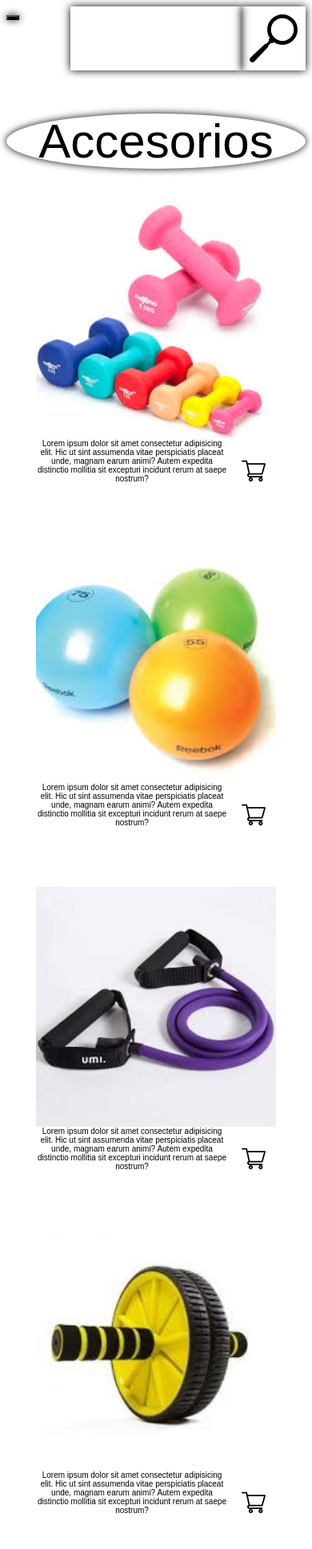
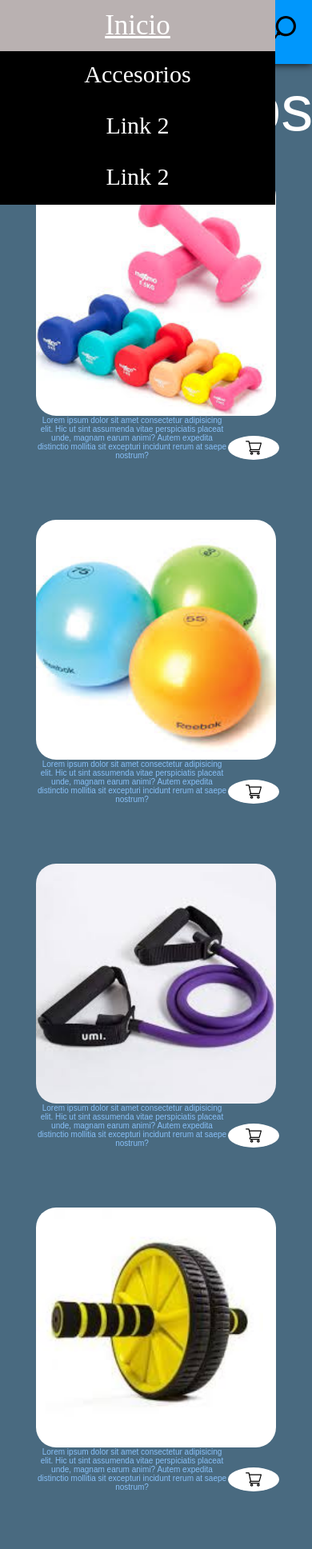
Before and after one commit to dmartinez1100/Proyecto_Desarrollo_web, a plain HTML site: page accesorios.html in a window 390 px wide. Shown: the top 1937 px of the page at 80% size. Drawn offline with Linux system fonts and the light colour scheme.

Commit message:
new_changes

```diff
--- a/accesorios.html
+++ b/accesorios.html
@@ -11,12 +11,18 @@
 </head>
 <body>
         <div class="barra" >
-                <div class="dropdown" >
-                        <button class="desp" ></button>
+                <div class="dropdown">
+
                         <div class="dropdown-content" style="left:0;">
-                                <a href="#">Link 1</a>
-                                <a href="#">Link 2</a>
-                                <a href="#">Link 3</a>
+
+                                <a class="inicio" href="#">Inicio</a>
+
+                                <a class="link1" href="accesorios.html"> Accesorios</a>
+
+                                <a class="link2" href="#">Link 2</a>
+                                <a class="link3" href="#">Link 2</a>
+
+
                         </div>
 
 
@@ -26,36 +32,46 @@
 
                 </div>
 
-                <div class="search1"></div>
-                <div class="search"></div>
+                        <div class="search1"></div>
+                        <div class="search2"></div>
+
+
 
         </div><br>
         <br>
         <br>
+        <br>
+        <br>
 
-        <div class="acc">Accesorios</div><br>
+        <div class="Acc">Accesorios</div><br>
 
         <div class="grid-2">
                 <div class="acc1">
                         <div class="item1" >
                         </div>
-                        <div class="item6" >
+                        <div class="item06" >
                                         <div class="descrip1" >
                                                 Lorem ipsum dolor sit amet consectetur adipisicing elit. Hic ut sint assumenda vitae perspiciatis placeat unde, magnam earum animi? Autem expedita distinctio mollitia sit excepturi incidunt rerum at saepe nostrum?
 
                                         </div>
 
                                         <div class="btn1">
+                                                        <span class="btnhover"> añadir al carrito</span>
+
 
                                         </div>
+
                         </div>
                 </div>
 
                 <div class="acc2">
                                 <div class="item2" >
                                         </div>
-                                <div class="item7" >
+                                <div class="item07" >
                                                 <div class="descrip2" >
+
+
+
                                                         Lorem ipsum dolor sit amet consectetur adipisicing elit. Hic ut sint assumenda vitae perspiciatis placeat unde, magnam earum animi? Autem expedita distinctio mollitia sit excepturi incidunt rerum at saepe nostrum?
 
                                                 </div>
@@ -71,7 +87,7 @@
                 <div class="acc3">
                                 <div class="item3" >
                                         </div>
-                                <div class="item8" >
+                                <div class="item08" >
                                                 <div class="descrip3" >
                                                         Lorem ipsum dolor sit amet consectetur adipisicing elit. Hic ut sint assumenda vitae perspiciatis placeat unde, magnam earum animi? Autem expedita distinctio mollitia sit excepturi incidunt rerum at saepe nostrum?
 
@@ -88,7 +104,7 @@
                 <div class="acc4">
                                 <div class="item4" >
                                         </div>
-                                <div class="item9" >
+                                <div class="item09" >
                                                 <div class="descrip4" >
                                                         Lorem ipsum dolor sit amet consectetur adipisicing elit. Hic ut sint assumenda vitae perspiciatis placeat unde, magnam earum animi? Autem expedita distinctio mollitia sit excepturi incidunt rerum at saepe nostrum?
 
@@ -105,7 +121,7 @@
                 <div class="acc5">
                                 <div class="item5" >
                                         </div>
-                                <div class="item10" >
+                                <div class="item010" >
                                                 <div class="descrip5" >
                                                         Lorem ipsum dolor sit amet consectetur adipisicing elit. Hic ut sint assumenda vitae perspiciatis placeat unde, magnam earum animi? Autem expedita distinctio mollitia sit excepturi incidunt rerum at saepe nostrum?
 
--- a/styleacc.css
+++ b/styleacc.css
@@ -1,3 +1,8 @@
+body{
+    margin: 0;
+    background-color: #496A80;
+}
+
 .grid-2{
     font-size: 20px;
     color: black;
@@ -26,6 +31,9 @@
 
 
 .barra{
+    background-color: whitesmoke;
+    width: 100%;
+    position: fixed;
     display: grid;
     grid-auto-columns: 80px 2fr 2fr 2fr 80px;
     grid-auto-rows: 80px;
@@ -35,21 +43,20 @@
 }
 
 
-.desp{
-    background: url(assets/images/menu.svg) no-repeat center ;
-    background-size: cover;
-    position: relative;
-    grid-column: 1/2;
-    font-size: 80px;
-    box-shadow: 0px 0px 10px 0px black;
 
 
-}
 .dropdown{
+    grid-column: 1/2;
+    background: url(assets/images/menu.svg) no-repeat center ;
+    background-size: 60px;
     position: relative;
+    background-color: #0097FC;
+
     display: inline-block;
+    box-shadow: 0px 0px 10px 0px black;
 }
 .dropdown-content {
+
     display: none;
     position: absolute;
     right: 0;
@@ -58,76 +65,81 @@
 
 }
 
-.dropdown-content a{
-    color: black;
-  padding: 12px 16px;
-  text-decoration: none;
-  display: block;
+.dropdown-content .inicio{
+    background-color: black;
+    width: 50vw;
+    height: 100px;
+    color: white;
+    padding: 12px 16px ;
+    display: block;
+    text-align: center;
+}
+[class^="link"]{
+    background-color: black;
+    width: 50vw;
+    height: 100px;
+    color: white;
+    padding: 12px 16px ;
+    text-decoration: none;
+    display: block;
+    text-align: center;
 }
 
-.dropdown-content a:hover {background-color: #f1f1f1;}
+.dropdown-content a:hover {background-color: #b9b1b1;}
+.dropdown-content .inicio:hover {background-color: #b9b1b1;}
 .dropdown:hover .dropdown-content {display: block;}
-.dropdown:hover .desp {background-color: #3e8e41;}
+.dropdown:hover {background-color: #f1f1f1;;}
 
+h1{
+    background-color: aqua;
+
+
+}
 .search1{
     grid-column: 2/5;
     box-shadow: 0px 0px 10px 0px black;
+    color: darkgray;
+    background-color: #81BCE3;
 }
-.search{
+.search2{
     background: url(assets/images/loupe.svg) no-repeat center ;
     grid-column: 5/6;
-    background-size: 60px;
+    background-size: 40px;
     position: relative;
     font-size: 80px;
-
+    background-color: #0097FC;
+    border-bottom: #0097FC;
     box-shadow: 0px 0px 10px 0px black;
 
 }
-.acc{
+.Acc{
 
 
-    color:black;
-    font-family: fantasy;
+    color: white;
+    font-family: Arial, Helvetica, sans-serif;
     font-size: 80px;
     text-align: center;
-    box-shadow: 0px 0px 10px 0px black;
+
 
 
 }
-.acc1{
+
+[class^="acc"]{
     display: grid;
     grid-auto-columns: 300px ;
     grid-auto-rows: 300px 80px;
-}
-.acc2{
-    display: grid;
-    grid-auto-columns: 300px ;
-    grid-auto-rows: 300px 80px;
-}
-.acc3{
-    display: grid;
-    grid-auto-columns: 300px ;
-    grid-auto-rows: 300px 80px;
-}
-.acc4{
-    display: grid;
-    grid-auto-columns: 300px ;
-    grid-auto-rows: 300px 80px;
-}
+    justify-items: center;
+    align-items: center;
 
-.acc5{
-    display: grid;
-    grid-auto-columns: 300px ;
-    grid-auto-rows: 300px 80px;
 }
 .item1{
     grid-row: 1/2;
-
+    border-radius: 25px;
     background-image: url(assets/images/acc1.jpg);
     width: 300px;
     height: 300px;
     background-size: cover;
-    position: relative;
+    /* position: relative; */
 
 
 
@@ -136,197 +148,115 @@
 
 .item2{
     grid-row: 1/2;
+    border-radius: 25px;
     background-image: url(assets/images/acc2.jpg);
     height: 300px;
     width: 300px;
     background-size: cover;
-    position: relative;
+    /* position: relative; */
 
 
 }
 .item3{
     grid-row: 1/2;
+    border-radius: 25px;
     height: 300px;
     width: 300px;
     background-image: url(assets/images/acc3.jpg) ;
     background-size: cover;
-    position: relative;
+    /* position: relative; */
 
 
 
 }
 .item4{
     grid-row: 1/2;
+    border-radius: 25px;
     height: 300px;
     width: 300px;
     background-image: url(assets/images/acc4.jpg) ;
     background-size: cover;
-    position: relative;
+    /* position: relative; */
 
 
 
 }
 .item5{
     grid-row: 1/2;
+    border-radius: 25px;
     height: 300px;
     width: 300px;
     background-image: url(assets/images/acc5.jpg) ;
     background-size: cover;
-    position: relative;
+    /* position: relative; */
 
 
 
 
 }
-
-.item6{
+[class^="item0"]{
     grid-row: 2/3;
     display: grid;
     grid-auto-rows: 80px;
     grid-auto-columns: 80% 20%;
     margin: 0;
+
 }
-.descrip1{
+[class^="descrip"]{
     grid-column: 1/2;
     color:black;
     font-family: fantasy;
     font-size: 10px;
     text-align: center;
+    color: rgb(136, 192, 248);
+
 
 }
-.btn1{
+[class^="btn"]{
     grid-column: 2/3;
     background: url(assets/images/shopping-cart.svg) no-repeat center;
-    background-size: 30px;
+    background-size: 20px;
 
     text-align: center;
     background-color: white;
 
     font-size: 24px;
-    border-radius: 80%;
+    border-radius: 100%;
     padding: 15px 32px;
-    position: relative;
+    align-self: center;
+    /* position: relative; */
+
 }
 
-.item7{
-    grid-row: 2/3;
-    display: grid;
-    grid-auto-rows: 80px;
-    grid-auto-columns: 80% 20%;
-    margin: 0;
-}
-.descrip2{
-    grid-column: 1/2;
-    color:black;
-    font-family: fantasy;
-    font-size: 10px;
-    text-align: center;
+[class^="btn"]:hover{
+    box-shadow: 0 12px 16px 0 rgba(0,0,0,0.24), 0 17px 50px 0 rgba(0,0,0,0.19);
+    cursor: cell;
 
 }
-.btn2{
-    grid-column: 2/3;
-    background: url(assets/images/shopping-cart.svg) no-repeat center;
-    background-size: 30px;
+btn1:hover .btnhover {
+    display: block;
+    }
 
+.btnhover {
+    display: none;
+}
+.btnhover {
+    visibility: hidden;
+    width: 120px;
     text-align: center;
-    background-color: white;
-
-    font-size: 24px;
-    border-radius: 80%;
-    padding: 15px 32px;
-    position: relative;
-}
-
-
-.item8{
-    grid-row: 2/3;
-    display: grid;
-    grid-auto-rows: 80px;
-    grid-auto-columns: 80% 20%;
-    margin: 0;
-}
-.descrip3{
-    grid-column: 1/2;
-    color:black;
-    font-family: fantasy;
-    font-size: 10px;
-    text-align: center;
-
-}
-.btn3{
-    grid-column: 2/3;
-    background: url(assets/images/shopping-cart.svg) no-repeat center;
-    background-size: 30px;
-
-    text-align: center;
-    background-color: white;
-
-    font-size: 24px;
-    border-radius: 80%;
-    padding: 15px 32px;
-    position: relative;
-}
-
-
-.item9{
-    grid-row: 2/3;
-    display: grid;
-    grid-auto-rows: 80px;
-    grid-auto-columns: 80% 20%;
-    margin: 0;
-}
-.descrip4{
-    grid-column: 1/2;
-    color:black;
-    font-family: fantasy;
-    font-size: 10px;
-    text-align: center;
-
-}
-.btn4{
-    grid-column: 2/3;
-    background: url(assets/images/shopping-cart.svg) no-repeat center;
-    background-size: 30px;
-
-    text-align: center;
-    background-color: white;
-
-    font-size: 24px;
-    border-radius: 80%;
-    padding: 15px 32px;
-    position: relative;
-}
-
-
-.item10{
-    grid-row: 2/3;
-    display: grid;
-    grid-auto-rows: 80px;
-    grid-auto-columns: 80% 20%;
-    margin: 0;
-}
-.descrip5{
-    grid-column: 1/2;
-    color:black;
-    font-family: fantasy;
-    font-size: 10px;
-    text-align: center;
-
-}
-.btn5{
-    grid-column: 2/3;
-    background: url(assets/images/shopping-cart.svg) no-repeat center;
-    background-size: 30px;
-
-    text-align: center;
-    background-color: white;
-
-    font-size: 24px;
-    border-radius: 80%;
-    padding: 15px 32px;
-    position: relative;
-}
-
+    padding: 5px 0;
+    border-radius: 6px;
+    position: absolute;
+    z-index: 1;
+    bottom: 125%;
+    left: 50%;
+    margin-left: -60px;
+    opacity: 0;
+    transition: opacity 0.3s;
+    color: red;
+    font-family: 'Arvo', serif;
+    background-color:black;
+    }
 
 
 .tooltiptext5{
@@ -356,6 +286,17 @@
         font-size: 60px;
 
     }
+    .dropdown-content .inicio{
+        width: 80vw;
+        height: 40px;
+        font-size: 35px;
+    }
+    [class^="link"]{
+        width: 80vw;
+        height: 40px;
+        font-size: 30px;
+
+    }
 }
 @media screen and (max-width: 1056px) {
     .grid-2{
```
